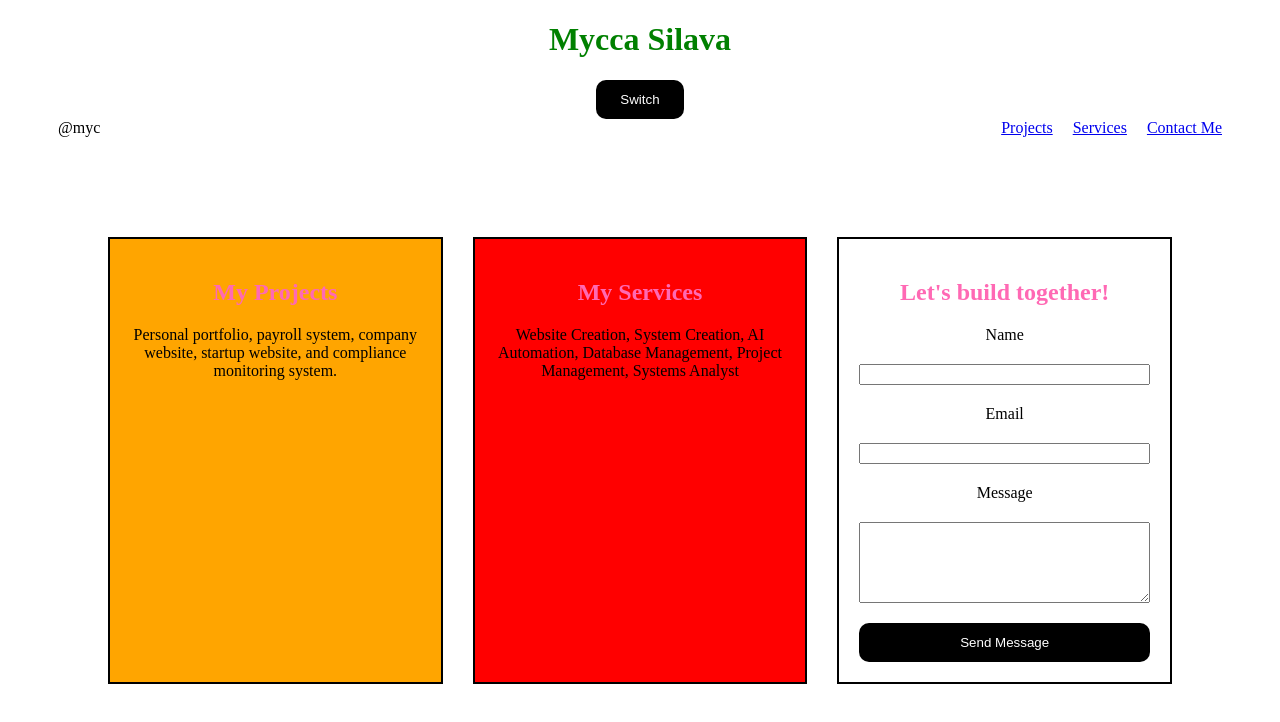
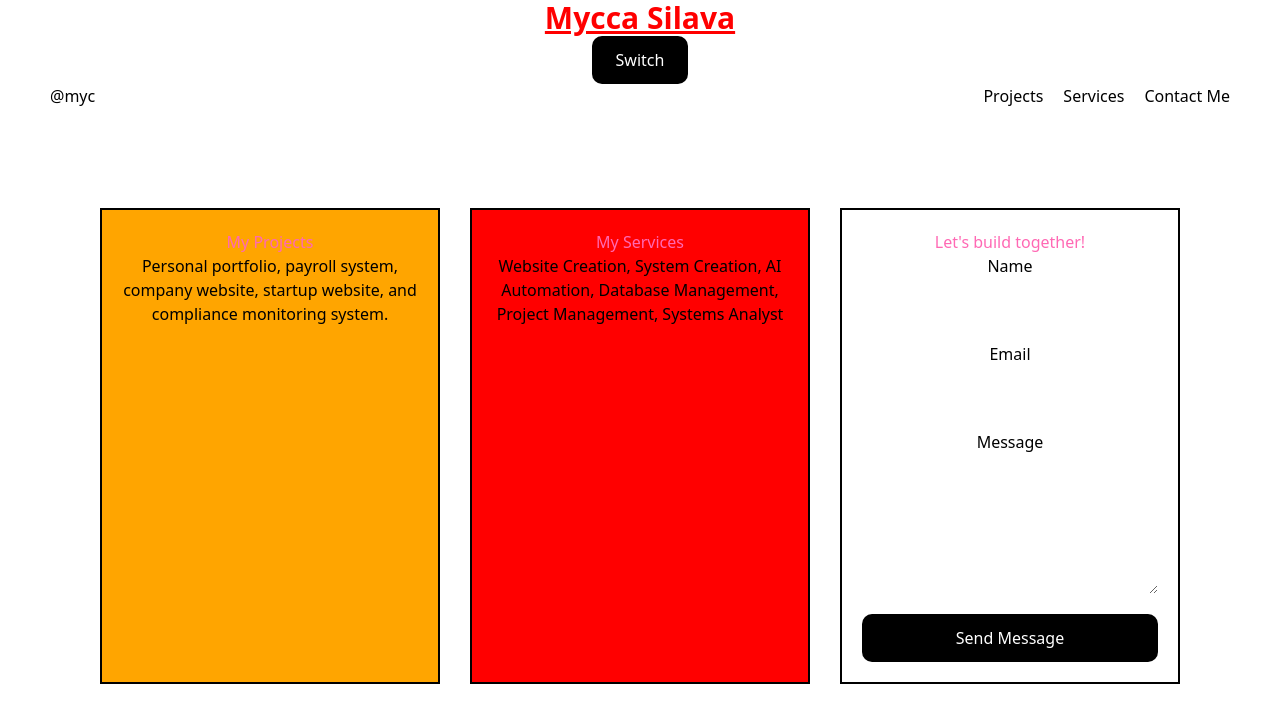
Before and after one commit to c20245795silava-debug/mycca, a plain HTML site: page index.html in a window 1280 px wide. Drawn offline with nearby package versions, Linux system fonts and the light colour scheme.

Commit message:
My first taiwind :P

```diff
--- a/index.html
+++ b/index.html
@@ -6,11 +6,13 @@
     <meta name="viewport" content="width=device-width, initial-scale=1.0">
     <title>My Portfolio</title>
     <link rel="stylesheet" href="style.css">
+    <script src="https://cdn.jsdelivr.net/npm/@tailwindcss/browser@4"></script>
 </head>
 
 <body>
-    <h1>Mycca Silava</h1>
-
+    <h1 class="text-3xl text-red-700 font-bold underline">
+        Mycca Silava
+    </h1>
     <button id="switch">Switch</button>
     <header>
         <nav>
--- a/style.css
+++ b/style.css
@@ -105,7 +105,7 @@
 }
 
 h1 {
-    color: green;
+    color: red;
 }
 
 #projects {
```
